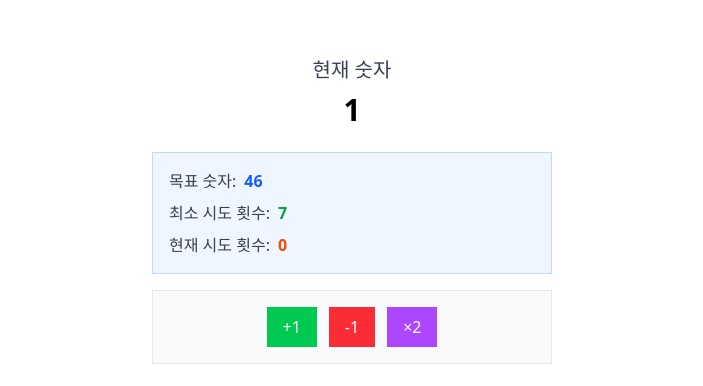
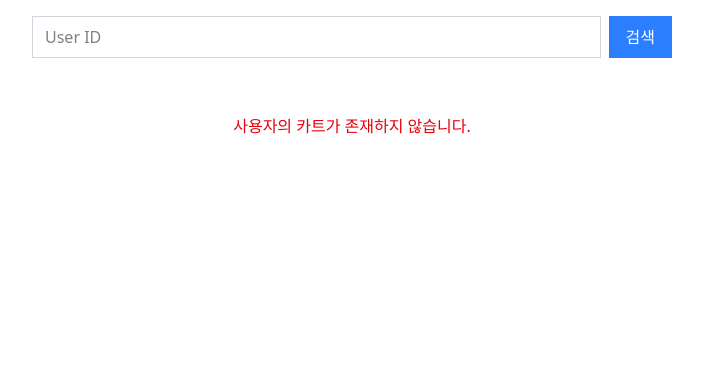
Before and after one commit to ragu6963/react, a React (Vite) app: page / in a window 1280 px wide. Shown: the top 386 px of the page, without its empty margins (288-991 px from the left). Built offline with nearby package versions, Linux system fonts and the light colour scheme.

Commit message:
DummyJson

```diff
--- a/src/App.jsx
+++ b/src/App.jsx
@@ -1,9 +1,9 @@
-import Container from "./components/Homework/TargetNumber/Container";
+import CartSearchByUser from "./components/DummyJSON/CartSearchByUser";
 
 export default function App() {
   return (
     <div>
-      <Container />
+      <CartSearchByUser />
     </div>
   );
 }
--- /dev/null
+++ b/src/components/DummyJSON/CartItem.jsx
@@ -0,0 +1,12 @@
+import React from "react";
+
+export default function CartItem({ product }) {
+  return (
+    <div className="border border-gray-300 p-4 mb-2 bg-white">
+      <div className="mb-1">상품명(title) : {product["title"]}</div>
+      <div className="mb-1">가격(price) : {product["price"]}</div>
+      <div className="mb-1">수량(quantity) : {product["quantity"]}</div>
+      <div>총 가격(total) : {product["total"]}</div>
+    </div>
+  );
+}
--- /dev/null
+++ b/src/components/DummyJSON/CartListByUser.jsx
@@ -0,0 +1,19 @@
+import React from "react";
+import CartItem from "./CartItem";
+
+export default function CartListByUser({ cart }) {
+  return (
+    <div className="max-w-2xl mx-auto p-4">
+      <div className="bg-blue-50 p-4 mb-4 border border-blue-200">
+        <div className="mb-2">사용자 식별자(userId) : {cart["userId"]}</div>
+        <div className="mb-2">총합(total) : {cart["total"]}</div>
+        <div>총 상품 수량(totalQuantity) : {cart["totalQuantity"]}</div>
+      </div>
+      <div>
+        {cart?.products?.map((product) => (
+          <CartItem key={product.id} product={product} />
+        ))}
+      </div>
+    </div>
+  );
+}
--- /dev/null
+++ b/src/components/DummyJSON/CartSearchByUser.jsx
@@ -0,0 +1,93 @@
+import { useState } from "react";
+import axios from "axios";
+import CartListByUser from "./CartListByUser";
+
+export default function CartSearchByUser() {
+  const [userId, setUserId] = useState("");
+  const [cart, setCart] = useState({});
+  const [loading, setLoading] = useState(false);
+  const [error, setError] = useState(null);
+
+  function handleChange(event) {
+    setUserId(event.target.value);
+  }
+
+  function handleSubmit(event) {
+    event.preventDefault();
+    fetchData();
+  }
+
+  async function fetchData() {
+    try {
+      setLoading(true);
+      const response = await axios.get(
+        `https://dummyjson.com/carts/user/${userId}`
+      );
+      if (response.data.carts.length > 0) {
+        setCart(response.data.carts[0]);
+      } else {
+        setCart({});
+      }
+    } catch (error) {
+      setError(error);
+    } finally {
+      setLoading(false);
+    }
+  }
+
+  function reset() {
+    setUserId("");
+    setCart({});
+    setLoading(false);
+    setError(null);
+  }
+
+  if (loading) {
+    return <div className="text-center p-8 text-lg">로딩중...</div>;
+  }
+
+  if (error) {
+    return (
+      <>
+        <div className="text-center p-8 text-red-600">에러가 발생했습니다.</div>
+        <button
+          className="bg-blue-500 text-white px-4 py-2 border border-blue-500 mx-auto block"
+          onClick={() => {
+            reset();
+          }}
+        >
+          돌아가기
+        </button>
+      </>
+    );
+  }
+
+  return (
+    <div className="max-w-2xl mx-auto p-4">
+      <form onSubmit={handleSubmit} className="mb-6">
+        <div className="flex gap-2">
+          <input
+            type="text"
+            placeholder="User ID"
+            value={userId}
+            onChange={handleChange}
+            className="flex-1 border border-gray-300 px-3 py-2"
+          />
+          <button
+            type="submit"
+            className="bg-blue-500 text-white px-4 py-2 border border-blue-500"
+          >
+            검색
+          </button>
+        </div>
+      </form>
+      {Object.keys(cart).length > 0 ? (
+        <CartListByUser cart={cart} />
+      ) : (
+        <div className="text-center p-8 text-red-600">
+          사용자의 카트가 존재하지 않습니다.
+        </div>
+      )}
+    </div>
+  );
+}
--- a/src/components/Homework/Main.jsx
+++ b/src/components/Homework/Main.jsx
@@ -1,9 +1,6 @@
-import ListContainer from "./PropsList/ListContainer";
-
 export default function Main() {
   return (
     <div>
-      <ListContainer />
     </div>
   );
 }
```
